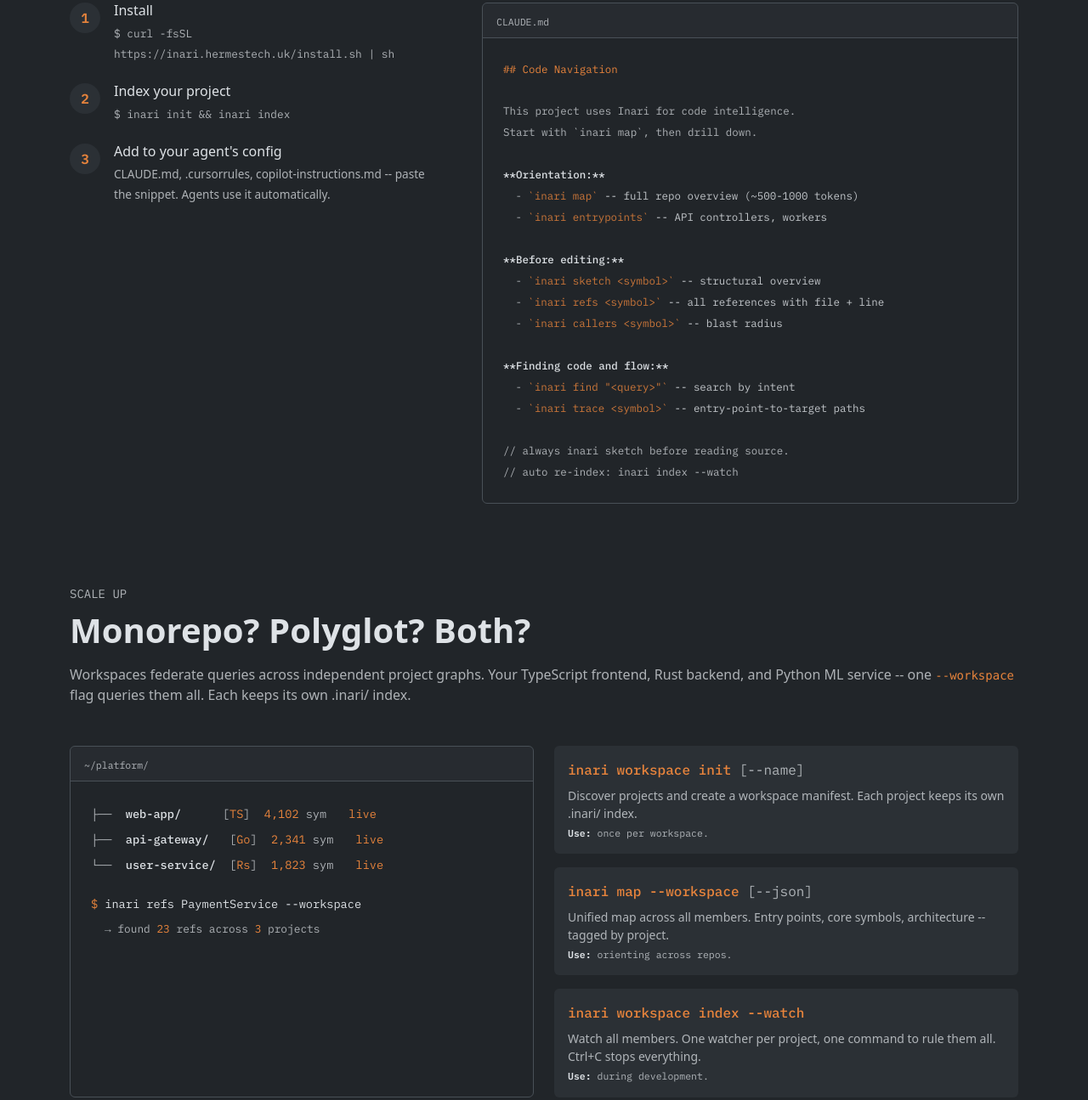
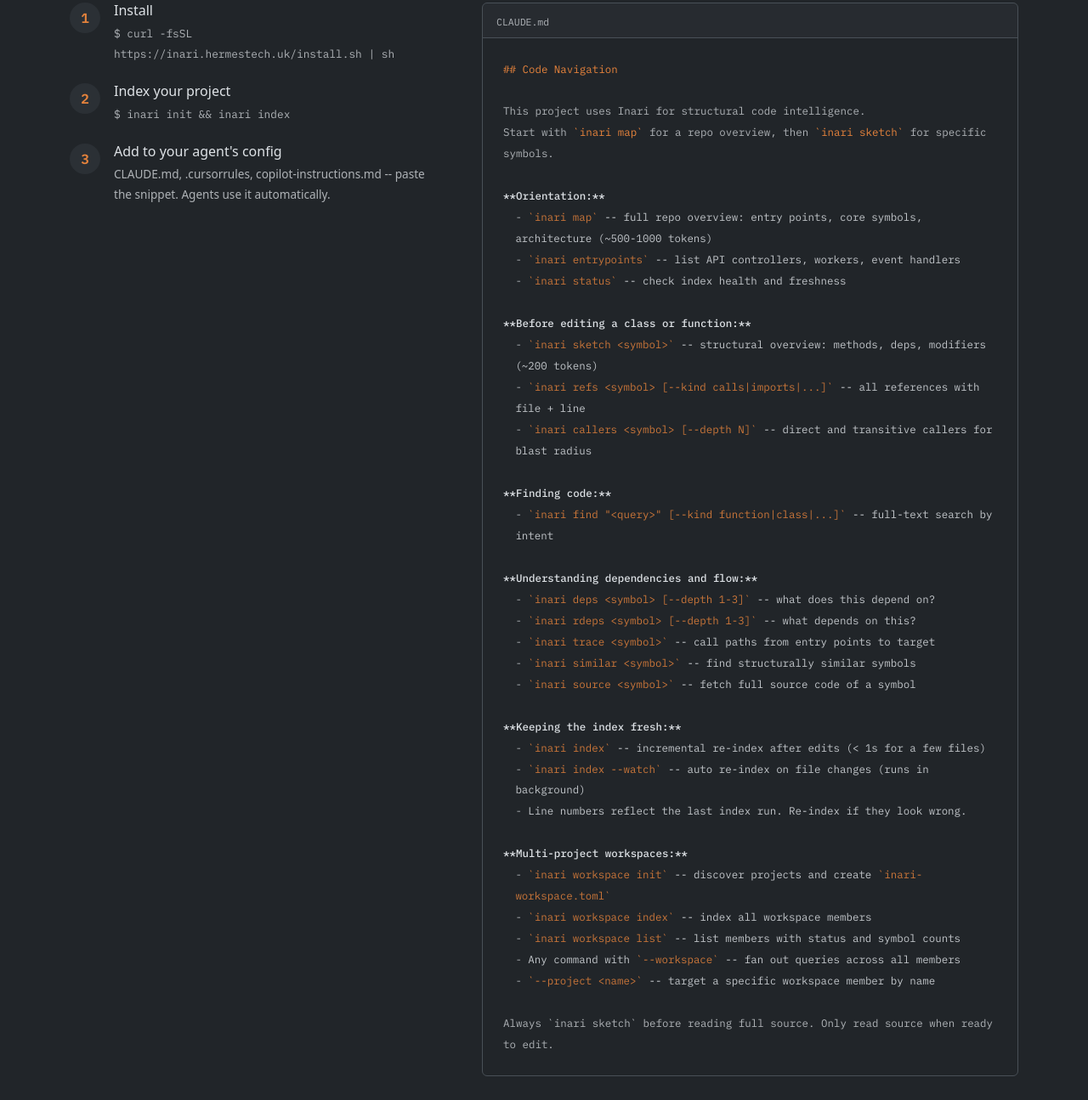
Before and after one commit to KilimcininKorOglu/inari, a plain HTML site: page docs/index.html in a window 1280 px wide. Shown: the part 3803-5098 px from the top of the page at 85% size. Drawn offline with nearby package versions, Linux system fonts and the light colour scheme.

Commit message:
docs: unify agent snippet across README and landing page
Remove inlined snippet from README, reference docs/CLAUDE.md.snippet
instead. Update index.html preview to match snippet exactly. Remove
inari update from snippet since agents should not run self-update.

```diff
--- a/docs/index.html
+++ b/docs/index.html
@@ -704,23 +704,41 @@
           </div>
           <div class="card-body claude-preview p-3 p-md-4">
             <span class="md-h2">## Code Navigation</span><br><br>
-            <span class="text-body-secondary">This project uses Inari for code intelligence.</span><br>
-            <span class="text-body-secondary">Start with `inari map`, then drill down.</span><br><br>
+            <span class="text-body-secondary">This project uses Inari for structural code intelligence.</span><br>
+            <span class="text-body-secondary">Start with <span class="md-code">`inari map`</span> for a repo overview, then <span class="md-code">`inari sketch`</span> for specific symbols.</span><br><br>
             <span class="md-h3">**Orientation:**</span>
-            <span class="md-li"><span class="md-code">`inari map`</span> -- full repo overview (~500-1000 tokens)</span>
-            <span class="md-li"><span class="md-code">`inari entrypoints`</span> -- API controllers, workers</span>
+            <span class="md-li"><span class="md-code">`inari map`</span> -- full repo overview: entry points, core symbols, architecture (~500-1000 tokens)</span>
+            <span class="md-li"><span class="md-code">`inari entrypoints`</span> -- list API controllers, workers, event handlers</span>
+            <span class="md-li"><span class="md-code">`inari status`</span> -- check index health and freshness</span>
             <br>
-            <span class="md-h3">**Before editing:**</span>
-            <span class="md-li"><span class="md-code">`inari sketch &lt;symbol&gt;`</span> -- structural overview</span>
-            <span class="md-li"><span class="md-code">`inari refs &lt;symbol&gt;`</span> -- all references with file + line</span>
-            <span class="md-li"><span class="md-code">`inari callers &lt;symbol&gt;`</span> -- blast radius</span>
+            <span class="md-h3">**Before editing a class or function:**</span>
+            <span class="md-li"><span class="md-code">`inari sketch &lt;symbol&gt;`</span> -- structural overview: methods, deps, modifiers (~200 tokens)</span>
+            <span class="md-li"><span class="md-code">`inari refs &lt;symbol&gt; [--kind calls|imports|...]`</span> -- all references with file + line</span>
+            <span class="md-li"><span class="md-code">`inari callers &lt;symbol&gt; [--depth N]`</span> -- direct and transitive callers for blast radius</span>
             <br>
-            <span class="md-h3">**Finding code and flow:**</span>
-            <span class="md-li"><span class="md-code">`inari find "&lt;query&gt;"`</span> -- search by intent</span>
-            <span class="md-li"><span class="md-code">`inari trace &lt;symbol&gt;`</span> -- entry-point-to-target paths</span>
+            <span class="md-h3">**Finding code:**</span>
+            <span class="md-li"><span class="md-code">`inari find "&lt;query&gt;" [--kind function|class|...]`</span> -- full-text search by intent</span>
             <br>
-            <span class="md-comment">// always inari sketch before reading source.</span>
-            <span class="md-comment">// auto re-index: inari index --watch</span>
+            <span class="md-h3">**Understanding dependencies and flow:**</span>
+            <span class="md-li"><span class="md-code">`inari deps &lt;symbol&gt; [--depth 1-3]`</span> -- what does this depend on?</span>
+            <span class="md-li"><span class="md-code">`inari rdeps &lt;symbol&gt; [--depth 1-3]`</span> -- what depends on this?</span>
+            <span class="md-li"><span class="md-code">`inari trace &lt;symbol&gt;`</span> -- call paths from entry points to target</span>
+            <span class="md-li"><span class="md-code">`inari similar &lt;symbol&gt;`</span> -- find structurally similar symbols</span>
+            <span class="md-li"><span class="md-code">`inari source &lt;symbol&gt;`</span> -- fetch full source code of a symbol</span>
+            <br>
+            <span class="md-h3">**Keeping the index fresh:**</span>
+            <span class="md-li"><span class="md-code">`inari index`</span> -- incremental re-index after edits (&lt; 1s for a few files)</span>
+            <span class="md-li"><span class="md-code">`inari index --watch`</span> -- auto re-index on file changes (runs in background)</span>
+            <span class="md-li">Line numbers reflect the last index run. Re-index if they look wrong.</span>
+            <br>
+            <span class="md-h3">**Multi-project workspaces:**</span>
+            <span class="md-li"><span class="md-code">`inari workspace init`</span> -- discover projects and create <span class="md-code">`inari-workspace.toml`</span></span>
+            <span class="md-li"><span class="md-code">`inari workspace index`</span> -- index all workspace members</span>
+            <span class="md-li"><span class="md-code">`inari workspace list`</span> -- list members with status and symbol counts</span>
+            <span class="md-li">Any command with <span class="md-code">`--workspace`</span> -- fan out queries across all members</span>
+            <span class="md-li"><span class="md-code">`--project &lt;name&gt;`</span> -- target a specific workspace member by name</span>
+            <br>
+            <span class="md-comment">Always `inari sketch` before reading full source. Only read source when ready to edit.</span>
           </div>
         </div>
       </div>
```
Also changed, not shown: README.md, 1 other file.
